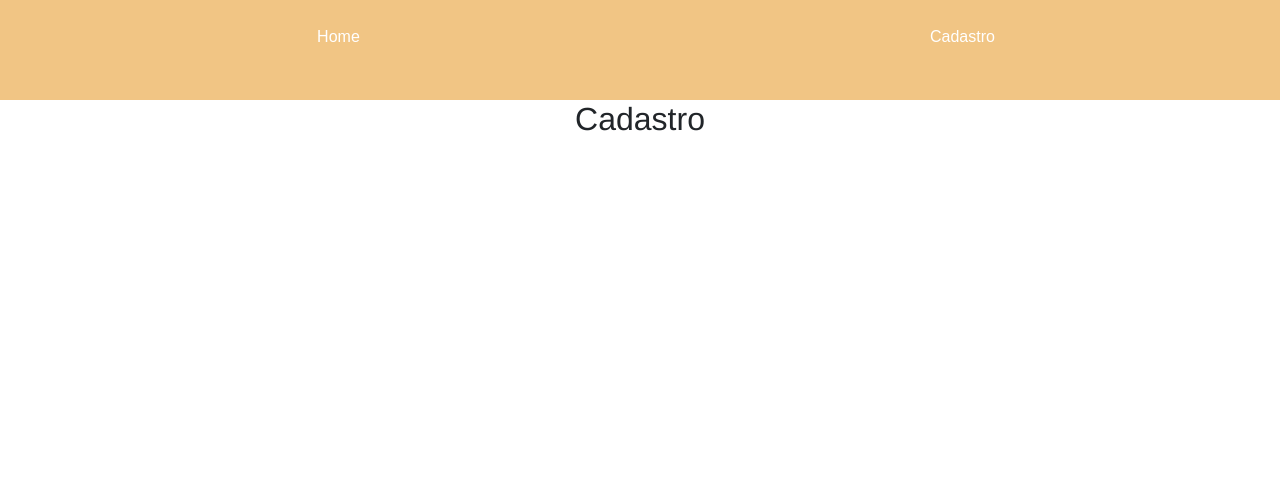
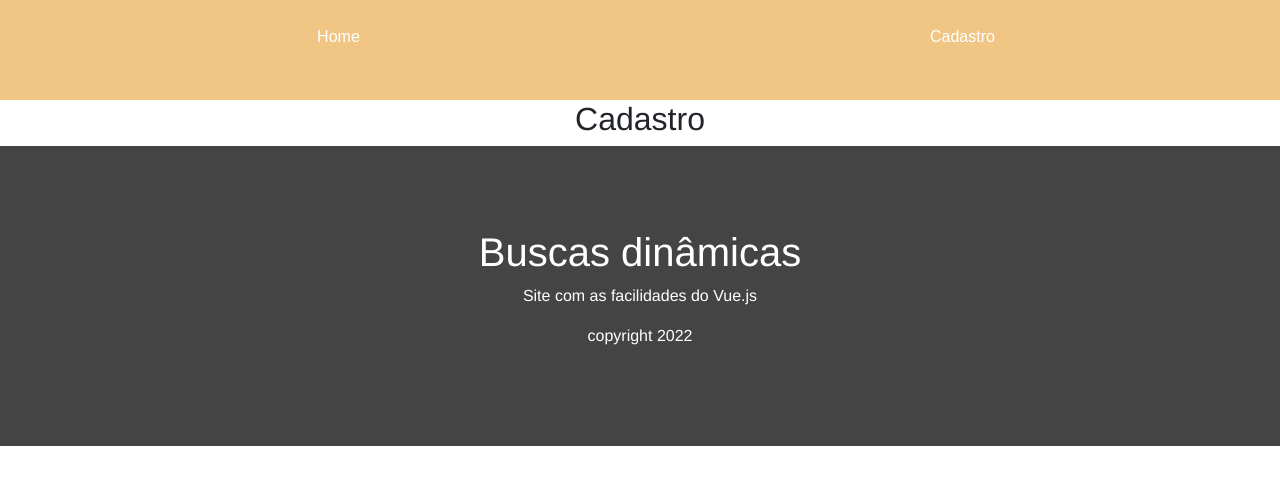
Before and after one commit to jeanevertonoficial/busca-dinamica-parte-II, a Vue app: page /#/cadastro in a window 1280 px wide. Shown: the top 484 px of the page. Built offline with nearby package versions, Linux system fonts and the light colour scheme; what vue-resource would draw is missing.

Commit message:
finalizando o primeiro curso de Vue.js

```diff
--- a/src/App.vue
+++ b/src/App.vue
@@ -1,10 +1,10 @@
 <template>
   <div class="corpo">
     <meu-menu :rotas="routes"/>
-
     <transition name="pagina">
       <router-view></router-view>
     </transition>
+  <Footer/>
   </div>
 </template>
 
@@ -12,10 +12,12 @@
 
 import {routes} from "@/routes";
 import menu from "@/components/shared/menu/menu.vue";
+import Footer from "@/components/shared/footer/Footer";
 
 export default {
   components: {
-    'meu-menu': menu
+    'meu-menu': menu,
+    Footer
   },
   data() {
     return {
--- a/src/components/home/home.vue
+++ b/src/components/home/home.vue
@@ -1,5 +1,6 @@
 <template>
   <div>
+    <section class="base">
     <h1 class="titulo">{{ titulo }}</h1>
     <input type="search" class="filtro" @input="filtro = $event.target.value"
            placeholder="filtre pelo título da foto">
@@ -8,10 +9,17 @@
       <li class="lista-fotos-item" v-for="fotos of fotosComFiltro" :key="fotos.id">
         <painel :titulo="fotos.titulo">
           <imagem-responsiva :url="fotos.url" :titulo="fotos.titulo"/>
-          <botao tipo="button" rotulo="Remover" @botaoAtivado="remove(fotos)"/>
+          <botao
+              tipo="button"
+              rotulo="Remover"
+              @botaoAtivado="remove(fotos)"
+              v-bind:confirmacao="false"
+              estilo="remover"
+          />
         </painel>
       </li>
     </ul>
+    </section>
   </div>
 </template>
 
@@ -21,6 +29,7 @@ import Painel from "../shared/painel/Painel";
 import imagemResponsiva from "../shared/imagem-responsiva/imagemResponsiva";
 import Botao from "@/components/shared/botao/Botao";
 
+
 export default {
   components: {
     'painel': Painel,
@@ -29,7 +38,7 @@ export default {
   },
   data() {
     return {
-      titulo: "AluraPic",
+      titulo: "Buscas dinâmicas",
       fotos: [],
       filtro: '',
     }
@@ -63,6 +72,10 @@ export default {
 </script>
 
 <style>
+
+.base {
+  min-height: 70vh;
+}
 
 .lista-fotos {
   list-style: none;
--- a/src/components/shared/botao/Botao.vue
+++ b/src/components/shared/botao/Botao.vue
@@ -1,16 +1,58 @@
 <template>
-    <button @click="disparaAcao()" class="botao botao-remover" :type="tipo">{{ rotulo }}</button>
+  <button
+      @click="disparaAcao()"
+      class="botao"
+      :class="estiloDoBotao"
+      :type="tipo">{{ rotulo }}
+  </button>
 </template>
 
 <script>
 export default {
-  props : ['tipo', 'rotulo'],
+  props: {
+    tipo: {
+      required: true,
+      type: String
+    },
 
+    rotulo: {
+      required: true,
+      type: String
+    },
+
+    confirmacao: {
+      required: false,
+      default: false,
+      type: Boolean
+    },
+
+    estilo: {
+      required: false,
+      default: 'padrao',
+      type: String
+    }
+  },
   methods: {
     disparaAcao() {
-      if(confirm('Deseja remover esta imagem?')){
-        this.$emit('botaoAtivado');
+      if (this.confirmacao) {
+        if (confirm('Deseja remover esta imagem?')) {
+          this.$emit('botaoAtivado');
+        }
+        return;
       }
+      this.$emit('botaoAtivado');
+    }
+  },
+
+  computed: {
+    estiloDoBotao: function () {
+      let estiloDoBotao;
+      if (this.estilo == 'padrao' || !this.estilo) {
+        estiloDoBotao = 'botao-padrao';
+      } else if (this.estilo == 'remover') {
+        estiloDoBotao = 'botao-remover';
+      }
+      return estiloDoBotao;
     }
   }
 }
@@ -19,6 +61,7 @@ export default {
 <style scoped>
 
 .botao {
+  margin-top: 15px;
   margin-bottom: 1.5rem;
   width: 100px;
   height: 25px;
@@ -31,8 +74,10 @@ export default {
   transition: .5s;
   transform: scale(1.1);
   box-shadow: 0px 0px 0px rgba(152, 148, 148, 0.78);
-  background: #ffc400;
+  background: rgba(229, 149, 28, 0.54);
+  color: #ffffff;
 }
+
 .botao-remover {
   background: rgba(255, 0, 0, 0.96);
   color: white;
--- /dev/null
+++ b/src/components/shared/footer/Footer.vue
@@ -0,0 +1,40 @@
+<template>
+  <section class="base-footer">
+    <div class="footer">
+      <div slot="footer-cabecalho">
+        <h1>Buscas dinâmicas</h1>
+      </div>
+      <p>Site com as facilidades do Vue.js</p>
+      <div slot="footer-rodape">
+        <p>copyright 2022</p>
+      </div>
+    </div>
+  </section>
+</template>
+
+<script>
+export default {}
+
+</script>
+
+<style scoped>
+
+.base-footer {
+  position: relative;
+  width: 100%;
+  height: 300px;
+  display: grid;
+
+  background: #444444;
+}
+
+.footer {
+  color: white;
+  display: flex;
+  margin: auto;
+  flex-direction: column;
+  align-items: center;
+  width: 100%;
+}
+
+</style>
```
Also changed, not shown: src/components/shared/Footer.vue (deleted, +0 -34 lines).
